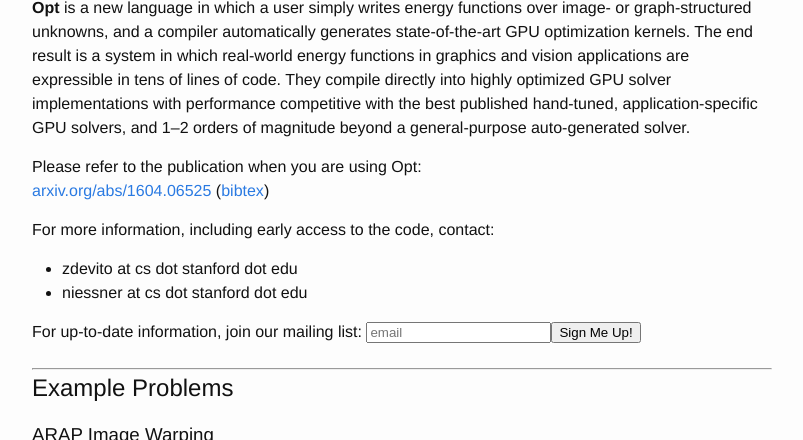
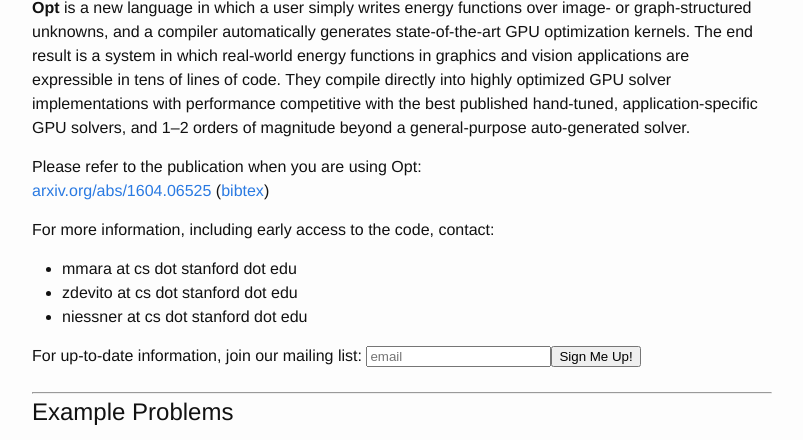
Before and after one commit to niessner/Opt, a Jekyll site: the page built from index.md, in a window 1280 px wide and 900 px high, scrolled down 697 px, cut to the strip 0-440 px from the top of the window. Shown: the whole strip, without its empty margins (238-1041 px from the left). Built offline with Jekyll 4.4.1, drawn with Linux system fonts in a browser that asks for light colours; some web fonts are replaced.

Commit message:
Updated with Michael's name

```diff
--- a/index.md
+++ b/index.md
@@ -15,6 +15,7 @@
 
 For more information, including early access to the code, contact:
 
+* mmara at cs dot stanford dot edu
 * zdevito at cs dot stanford dot edu
 * niessner at cs dot stanford dot edu
 
```
